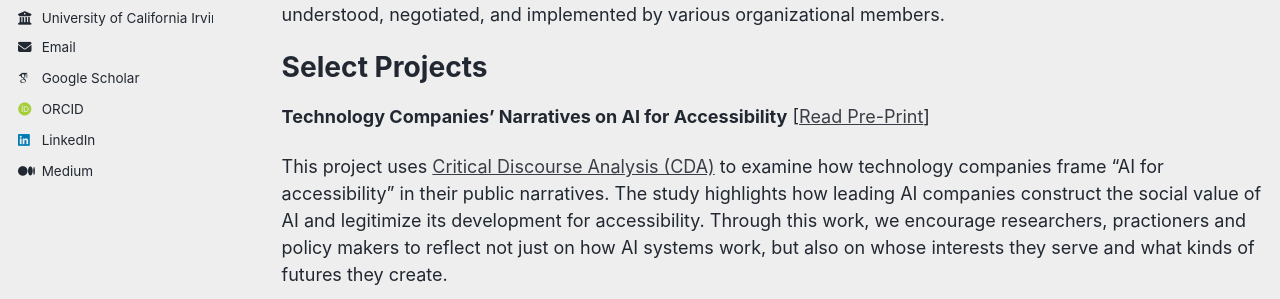
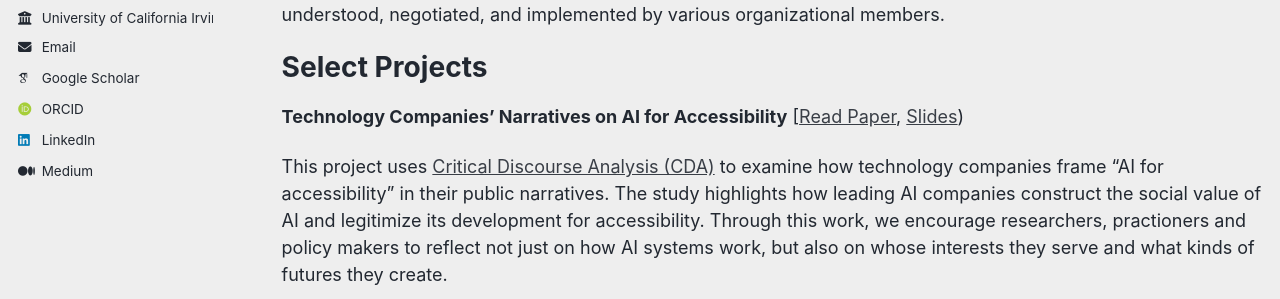
Before and after one commit to aparajitamarathe/aparajitamarathe.github.io, a Jekyll site: the page built from _pages/research.md, in a window 1280 px wide and 900 px high. Shown: the part 405-704 px from the top of the window. Built offline with Jekyll 4.4.1, drawn with Linux system fonts in a browser that asks for light colours; some web fonts are replaced.

Commit message:
Revise project links and add new project details
Updated links for the project on AI for accessibility and added a new project on the experiences of blind and low vision employees in the tech industry.

```diff
--- a/_pages/research.md
+++ b/_pages/research.md
@@ -18,7 +18,7 @@ I am currently conducting an [ethnographic study](https://en.wikipedia.org/wiki/
 
 Select Projects
 ======
-**Technology Companies’ Narratives on AI for Accessibility** [[Read Pre-Print](https://drive.google.com/file/d/1B6F1mVqObJ4DVb7k4TPoRW8g3o5ZYVxr/view?usp=sharing)]
+**Technology Companies’ Narratives on AI for Accessibility** [[Read Paper](https://dl.acm.org/doi/pdf/10.1145/3772318.3791854), [Slides](https://docs.google.com/presentation/d/1WzRyC2i_sxfzr4FlIJeMHIEqjWjID1A2XVrEfKhvy-k/edit?usp=share_link))
 
 This project uses [Critical Discourse Analysis (CDA)](https://en.wikipedia.org/wiki/Critical_discourse_analysis) to examine how technology companies frame “AI for accessibility” in their public narratives. The study highlights how leading AI companies construct the social value of AI and legitimize its development for accessibility. Through this work, we encourage researchers, practioners and policy makers to reflect not just on how AI systems work, but also on whose interests they serve and what kinds of futures they create.
 
```
